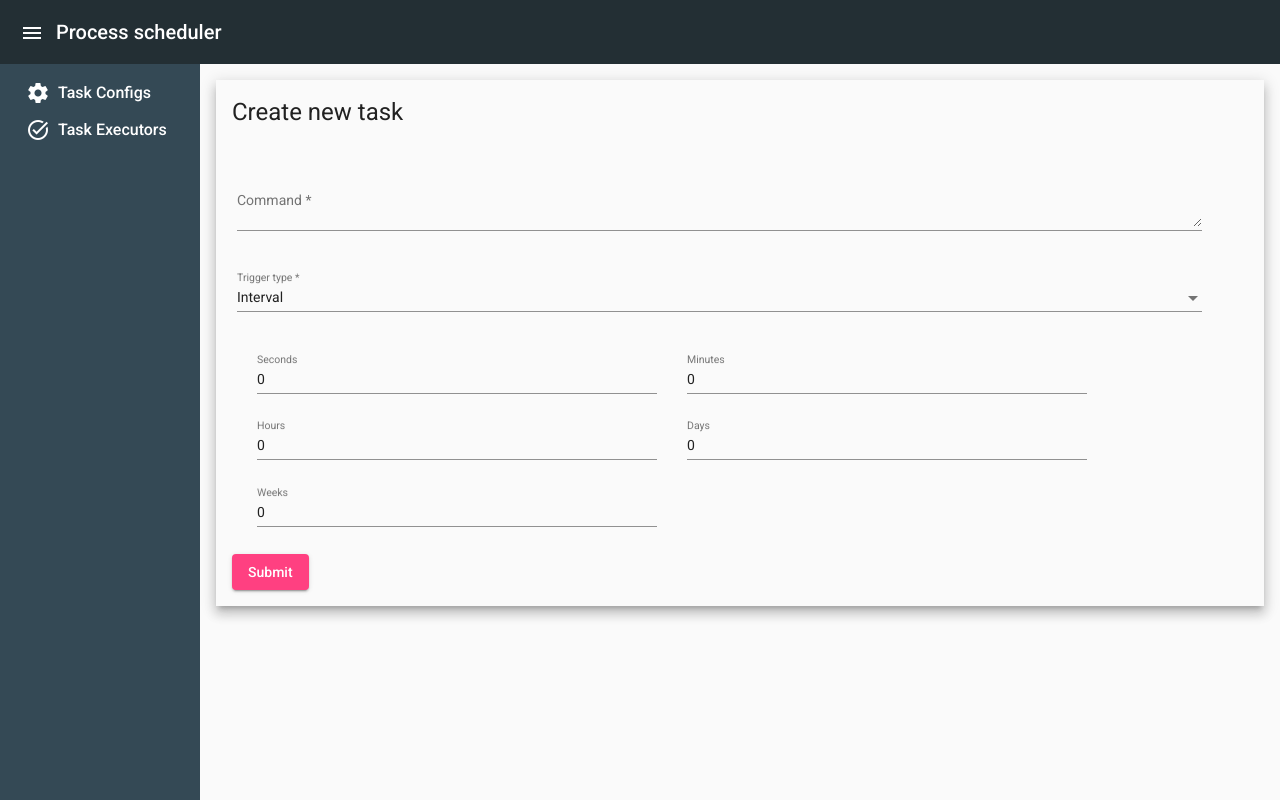
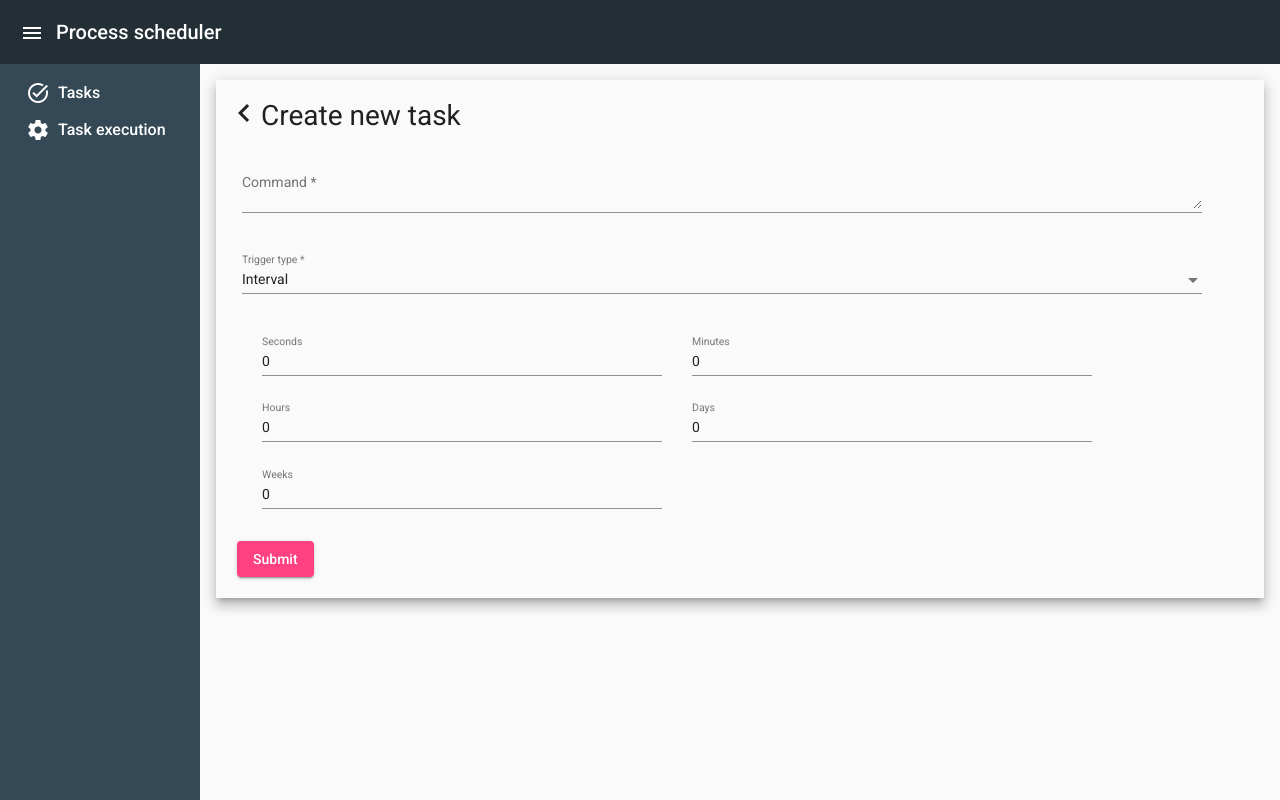
Before and after one commit to idfortytwo/pscheduler-frontend, an Angular app: page /tasks/add in a window 1280 px wide. Built offline with nearby package versions, Linux system fonts and the light colour scheme.

Commit message:
more navigation buttons and design improvements

```diff
--- a/src/app/app.component.html
+++ b/src/app/app.component.html
@@ -8,12 +8,12 @@
 <mat-sidenav-container>
   <mat-sidenav #sidenav="matSidenav" mode="side" opened="true">
     <button mat-button class="menu-button" (click)="navigateTo('tasks')">
-      <mat-icon>settings</mat-icon>
-      <span>Task Configs</span>
+      <mat-icon>task_alt</mat-icon>
+      <span>Tasks</span>
     </button>
     <button mat-button class="menu-button" (click)="navigateTo('executors')">
-      <mat-icon>task_alt</mat-icon>
-      <span>Task Executors</span>
+      <mat-icon>settings</mat-icon>
+      <span>Task execution</span>
     </button>
   </mat-sidenav>
 
--- a/src/app/pages/add-task/add-task.component.css
+++ b/src/app/pages/add-task/add-task.component.css
@@ -1,9 +1,20 @@
 .card {
   margin: 16px;
+  padding-top: 5px;
 }
 
 .card-header {
   padding: 16px;
+  font-size: 2em;
+}
+
+.return-icon {
+  transform: scale(1.5);
+  margin-right: 5px;
+}
+
+.return-icon:hover {
+  cursor: pointer;
 }
 
 .card-body {
@@ -23,3 +34,11 @@
   padding: 0 5px 10px 25px;
   width: 50vh;
 }
+
+.submit-button {
+  margin: 5px;
+}
+
+.form-controls {
+  margin-left: 5px;
+}
--- a/src/app/pages/add-task/add-task.component.html
+++ b/src/app/pages/add-task/add-task.component.html
@@ -1,7 +1,12 @@
 <div class="card mat-elevation-z8">
-  <h1 class="card-header">Create new task</h1>
+  <div class="card-header">
+    <mat-icon class="return-icon" (click)="returnToTasks()">keyboard_arrow_left</mat-icon>
+    <span class="aligned-with-icon">Create new task</span>
+  </div>
+
   <div class="card-body">
-    <form class="example-container" [formGroup]="options">
+    <form [formGroup]="options">
+      <div class="form-controls">
 
         <mat-form-field>
           <mat-label>Command</mat-label>
@@ -68,7 +73,9 @@
             </mat-form-field>
           </div>
         </div>
-      <button mat-raised-button color="accent" (click)="onSubmit()">Submit</button>
+      </div>
+
+      <button mat-raised-button class="submit-button" color="accent" (click)="onSubmit()">Submit</button>
 
     </form>
   </div>
--- a/src/app/pages/add-task/add-task.component.ts
+++ b/src/app/pages/add-task/add-task.component.ts
@@ -67,8 +67,12 @@ export class AddTaskComponent implements OnInit {
       }
 
       this.api.addTask(task).subscribe(() => {
-        this.router.navigate(['tasks']).then()
+        this.returnToTasks()
       })
     }
   }
+
+  returnToTasks() {
+    this.router.navigate(['tasks']).then()
+  }
 }
--- a/src/app/pages/task-executor-table/task-executor-table.component.css
+++ b/src/app/pages/task-executor-table/task-executor-table.component.css
@@ -16,12 +16,21 @@
   margin: 16px;
 }
 
+.card-body {
+  padding: 0 25px 25px 25px;
+}
+
 .card-header {
-  padding: 16px;
+  padding: 25px 16px 16px;
+  font-size: 2em;
+  margin-top: 10px;
+  margin-left: 5px;
+  margin-bottom: 25px
 }
 
 .task-executors-table {
   width: 100%;
+  border: 1px solid #e6e6e6;
 }
 
 .mat-column-id {
--- a/src/app/pages/task-executor-table/task-executor-table.component.html
+++ b/src/app/pages/task-executor-table/task-executor-table.component.html
@@ -1,5 +1,7 @@
 <div class="card mat-elevation-z8">
-  <h3 class="card-header">Task executors</h3>
+  <div class="card-header">
+    <span>Task executors</span>
+  </div>
   <div class="card-body">
     <div id="table">
       <table mat-table [dataSource]="dataSource" class="task-executors-table">
--- a/src/app/pages/task-table/task-table.component.css
+++ b/src/app/pages/task-table/task-table.component.css
@@ -16,12 +16,22 @@
   margin: 16px;
 }
 
-.card-header {
-  padding: 16px;
+.return-icon {
+  transform: scale(1.5);
+  margin-right: 5px;
 }
 
-.task-configs-table {
+.card-header {
+  padding: 25px 16px 16px;
+  font-size: 2em;
+  margin-top: 10px;
+  margin-left: 5px;
+  margin-bottom: 25px
+}
+
+.tasks-table {
   width: 100%;
+  border: 1px solid #e6e6e6;
 }
 
 .mat-column-id {
@@ -38,3 +48,11 @@
 .action-button {
   margin: 2px;
 }
+
+.card-body {
+  padding: 0 25px 25px 25px;
+}
+
+.add-task-button {
+  margin-top: 25px;
+}
--- a/src/app/pages/task-table/task-table.component.html
+++ b/src/app/pages/task-table/task-table.component.html
@@ -1,8 +1,10 @@
 <div class="card mat-elevation-z8">
-  <h3 class="card-header">Task configs</h3>
+  <div class="card-header">
+    <span>Tasks</span>
+  </div>
+
   <div class="card-body">
-    <div id="table">
-      <table mat-table [dataSource]="dataSource" class="task-configs-table">
+    <table mat-table [dataSource]="dataSource" class="tasks-table">
       <!-- ID -->
       <ng-container matColumnDef="id">
         <th mat-header-cell *matHeaderCellDef>ID</th>
@@ -27,6 +29,7 @@
         <td mat-cell *matCellDef="let row">{{ row.trigger_args }}</td>
       </ng-container>
 
+      <!-- Delete and edit buttons -->
       <ng-container matColumnDef="actions">
         <th mat-header-cell *matHeaderCellDef>Actions</th>
         <td mat-cell *matCellDef="let row" class="action-link">
@@ -43,6 +46,8 @@
       <tr mat-header-row *matHeaderRowDef="columnDefs"></tr>
       <tr mat-row *matRowDef="let row; columns: columnDefs;"></tr>
     </table>
+
+    <button class="add-task-button" mat-raised-button color="accent" (click)="addTask()">Add task</button>
+
   </div>
 </div>
-</div>
--- a/src/app/pages/task-table/task-table.component.ts
+++ b/src/app/pages/task-table/task-table.component.ts
@@ -4,6 +4,7 @@ import { Task } from "../../shared/data-models";
 import { ApiService } from "../../shared/api.service";
 import { MatDialog } from "@angular/material/dialog";
 import { ConfirmRowDialogBoxComponent } from "../../components/confirm-row-dialog-box/confirm-row-dialog-box.component";
+import {Router} from "@angular/router";
 
 @Component({
   selector: 'app-task-config-table',
@@ -14,7 +15,7 @@ export class TaskTableComponent implements OnInit {
   dataSource: any;
   columnDefs: any[string] = ['id', 'command', 'trigger-type', 'trigger-args', 'actions'];
 
-  constructor(public api: ApiService, public dialog: MatDialog) { }
+  constructor(public api: ApiService, public dialog: MatDialog, private router: Router) { }
 
   ngOnInit(): void {
     this.fetchTasks()
@@ -48,4 +49,8 @@ export class TaskTableComponent implements OnInit {
     })
     this.dataSource._updateChangeSubscription()
   }
+
+  addTask() {
+    this.router.navigate(['tasks', 'add']).then()
+  }
 }
```
Lines whose indentation alone changed are shown as unchanged.
